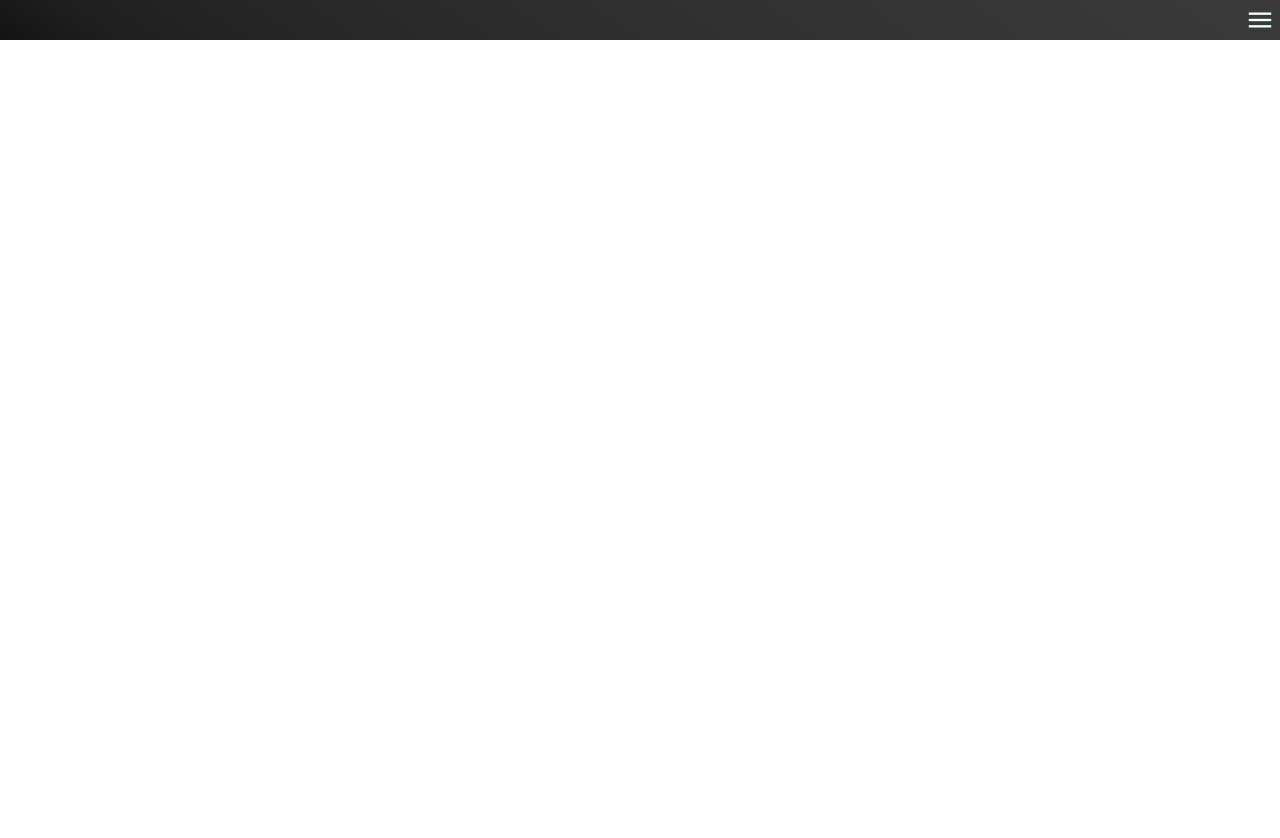
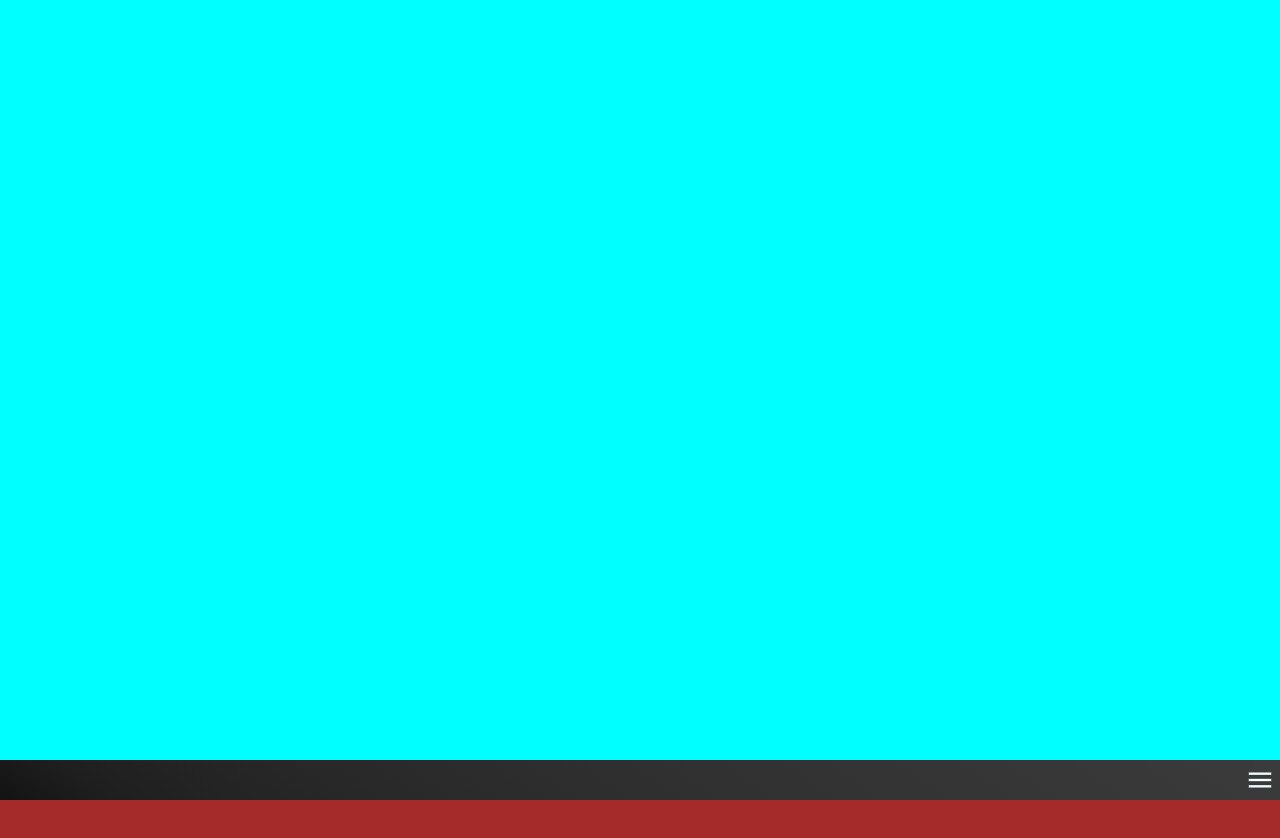
Before and after one commit to Fernando404m/portfolio-web-dev-atual, a React (Vite) app in the folder portfolio/: page / in a window 1280 px wide. Shown: the top 838 px of the page. Before the commit the page ends 800 px from the top, so only its background shows below. Built offline with nearby package versions, Linux system fonts and the light colour scheme.

Commit message:
mini problema com o sticky

```diff
--- a/portfolio/src/App.jsx
+++ b/portfolio/src/App.jsx
@@ -1,5 +1,5 @@
 import "./app.css"
-import Introducao from "./introducao"
+import Introducao from "./introducao/introducao"
 import Nav from "./nav/nav"
 
 function App() {
@@ -8,6 +8,7 @@ function App() {
     <>
       <Introducao />
       <Nav />
+      <div style={{backgroundColor: "brown", height: "2000px"}}></div>
     </>
   )
 }
--- /dev/null
+++ b/portfolio/src/introducao/introducao.css
@@ -0,0 +1,4 @@
+header {
+    height: calc(100vh - 40px);
+    background-color: aqua;
+}
--- /dev/null
+++ b/portfolio/src/introducao/introducao.jsx
@@ -0,0 +1,11 @@
+import "./introducao.css"
+
+function Introducao() {
+    return(
+        <header>
+            <div></div>
+        </header>
+    )
+}
+
+export default Introducao
```
Also changed, not shown: portfolio/src/introducao.jsx (deleted, +0 -7 lines).
